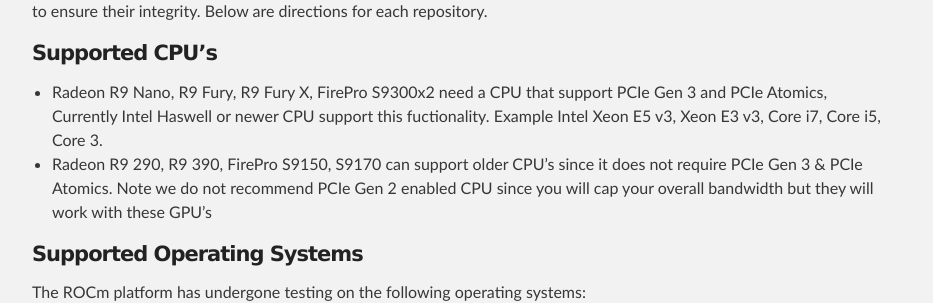
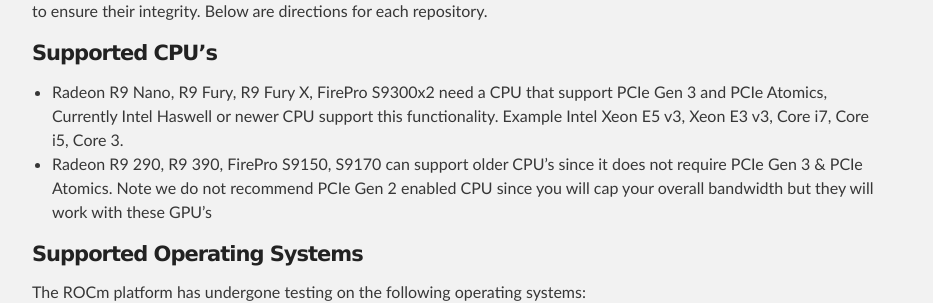
Before and after one commit to ROCm/ROCm.github.io, a Jekyll site: the page built from install.md, in a window 1280 px wide and 900 px high, scrolled down 399 px. Shown: the part 178-481 px from the top of the window, without its empty margins (183-1116 px from the left). Built offline with Jekyll 4.4.1, drawn with Linux system fonts in a browser that asks for light colours.

Commit message:
Update install.md

```diff
--- a/install.md
+++ b/install.md
@@ -17,7 +17,7 @@
 
 #### Supported CPU's
 
-* Radeon R9 Nano, R9 Fury, R9 Fury X, FirePro S9300x2 need a CPU that support PCIe Gen 3 and PCIe Atomics,  Currently Intel Haswell or newer CPU support this fuctionality. Example Intel Xeon E5 v3, Xeon E3 v3, Core i7, Core i5, Core 3.
+* Radeon R9 Nano, R9 Fury, R9 Fury X, FirePro S9300x2 need a CPU that support PCIe Gen 3 and PCIe Atomics,  Currently Intel Haswell or newer CPU support this functionality. Example Intel Xeon E5 v3, Xeon E3 v3, Core i7, Core i5, Core 3.
 * Radeon R9 290, R9 390, FirePro S9150, S9170 can support older CPU's since it does not require PCIe Gen 3 & PCIe Atomics.    Note we do not recommend PCIe Gen 2 enabled CPU since you will cap your overall bandwidth but they will work with these GPU’s
 
 #### Supported Operating Systems
```
